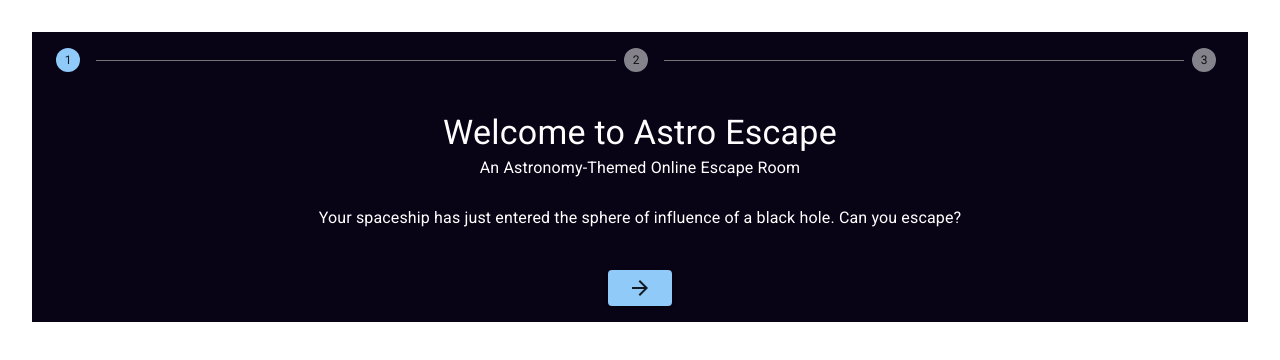
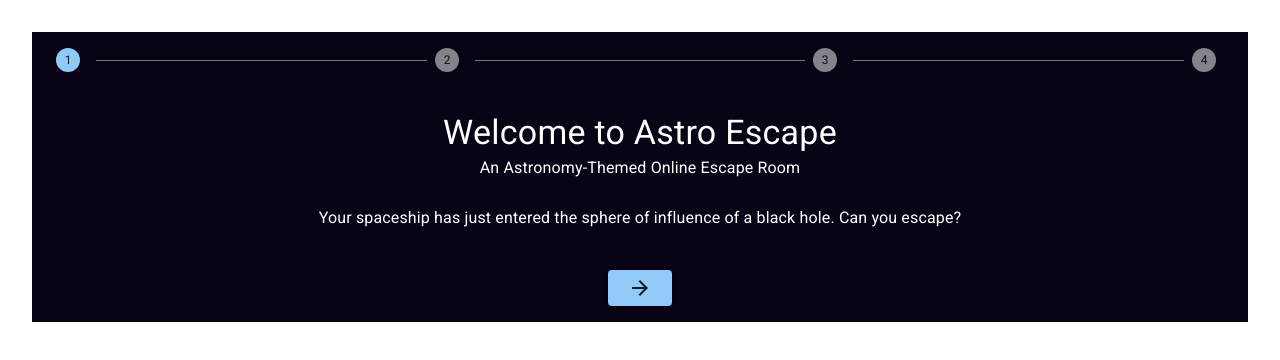
Before and after one commit to gtorrini/astro-escape, a React (Create React App) app: page / in a window 1280 px wide. Shown: the top 360 px of the page. Built offline with nearby package versions, Linux system fonts and the light colour scheme.

Commit message:
Added 4th step

```diff
--- a/src/components/Escape.jsx
+++ b/src/components/Escape.jsx
@@ -64,6 +64,9 @@ export default function HorizontalLinearStepper() {
                         <Step key={steps[2]}>
                             <StepLabel></StepLabel>
                         </Step>
+                        <Step key={steps[3]}>
+                            <StepLabel></StepLabel>
+                        </Step>
                     </Stepper>
                     {handleContent()}
                 </ThemeProvider>
```
